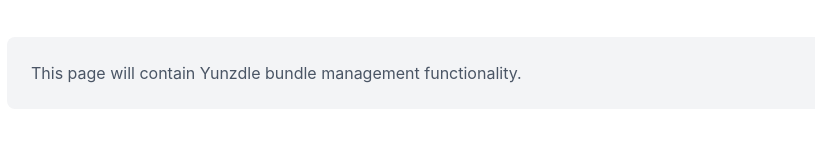
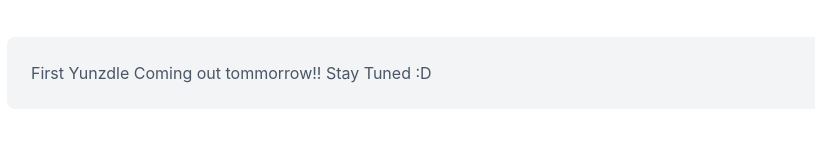
Before and after one commit to yunz-dev/yunz.app, a Next.js app: page /yunzdle in a window 1280 px wide. Shown: the part 171-315 px from the top of the page, without its empty margins (9-824 px from the left). Built offline with nearby package versions, Linux system fonts and the light colour scheme.

Commit message:
update yunzdle

```diff
--- a/app/yunzdle/page.tsx
+++ b/app/yunzdle/page.tsx
@@ -3,7 +3,7 @@
 
 export const metadata: Metadata = {
   title: 'Yunzdle',
-  description: 'Yunz bundle management',
+  description: 'Better than Wordle',
 };
 
 export default function Yunzdle() {
@@ -11,7 +11,7 @@
     <div className="container mx-auto px-4 py-8">
       <h1 className="text-4xl font-bold tracking-tighter text-center mb-8">Yunzdle</h1>
       <div className="bg-gray-100 rounded-lg p-6">
-        <p className="text-gray-600">This page will contain Yunzdle bundle management functionality.</p>
+        <p className="text-gray-600">First Yunzdle Coming out tommorrow!! Stay Tuned :D </p>
       </div>
     </div>
   );
```
